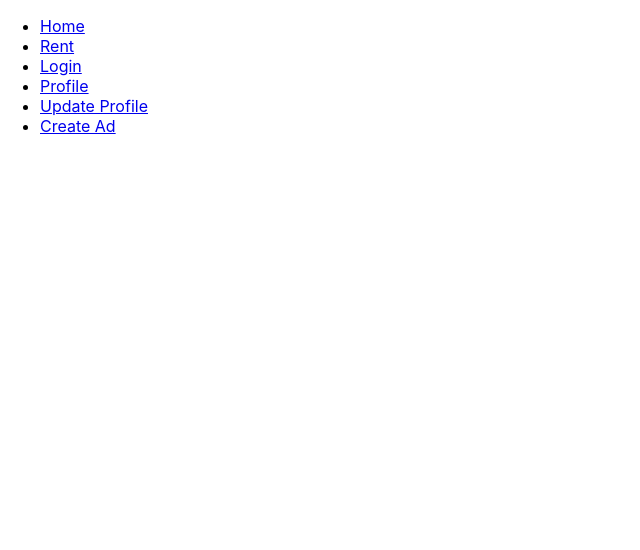
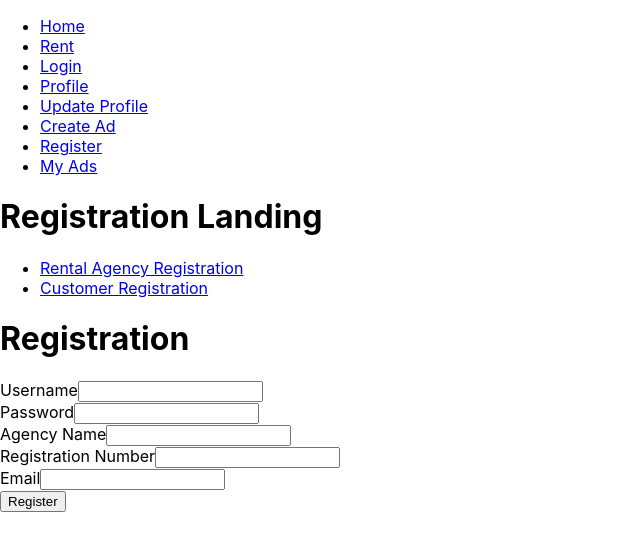
Before and after one commit to Danod12/property_rental, a React (Create React App) app in the folder client/: page /registration/rental_agency in a window 1280 px wide. Shown: the top 550 px of the page, without its empty margins (0-640 px from the left). Built offline with nearby package versions, Linux system fonts and the light colour scheme.

Commit message:
agency stuff

```diff
--- a/client/src/App.js
+++ b/client/src/App.js
@@ -1,5 +1,6 @@
 import { BrowserRouter as Router, Route, Link } from "react-router-dom";
 import { LoginContext } from "./components/Contexts/LoginContext";
+import { AdContext } from "./components/Contexts/AdContext";
 
 import React, { useState } from "react";
 import LandingMain from "./pages/Landing_main";
@@ -9,6 +10,10 @@ import Profile from "./pages/Profile";
 import Update from "./pages/Update";
 import ProtectedRoutes from "./pages/ProtectedRoutes";
 import Create_ad from "./pages/Create_ad";
+import MyAd from "./pages/MyAd";
+
+import Registration_Landing from "./pages/Registration_Landing";
+import Ad_Highlight from "./pages/Ad_highlight";
 
 const Nav = ({ userId }) => (
   <ul>
@@ -30,12 +35,19 @@ const Nav = ({ userId }) => (
     <li>
       <Link to={"/create"}>Create Ad</Link>
     </li>
+    <li>
+      <Link to={"/registration"}>Register</Link>
+    </li>
+    <li>
+      <Link to={"/myadverts"}>My Ads</Link>
+    </li>
   </ul>
 );
 
 function App() {
   const [isAuth, setIsAuth] = useState(false);
   const [userId, setUserId] = useState(null);
+  const [adId, setAdId] = useState(null);
 
   return (
     <div>
@@ -44,6 +56,8 @@ function App() {
         <Route exact path="/" component={LandingMain}></Route>
         <Route path="/rent" component={Rent}></Route>
         <Route path="/create" component={Create_ad}></Route>
+        <Route path="/registration" component={Registration_Landing}></Route>
+        <Route path="/myadverts" component={MyAd}></Route>
 
         <LoginContext.Provider value={{ isAuth, setIsAuth, userId, setUserId }}>
           <Route path="/login" component={Login}></Route>
@@ -53,9 +67,14 @@ function App() {
             component={Profile}
             isAuth={isAuth}
           />
-
           <ProtectedRoutes path="/update" component={Update} isAuth={isAuth} />
         </LoginContext.Provider>
+
+        <AdContext.Provider value={{ adId, setAdId }}>
+          <Route path="/myadverts/:adId">
+            <Ad_Highlight id_property_ad={adId} />
+          </Route>
+        </AdContext.Provider>
       </Router>
       <h1>{isAuth}</h1>
     </div>
--- /dev/null
+++ b/client/src/components/Contexts/AdContext.js
@@ -0,0 +1,3 @@
+import { createContext } from "react";
+
+export const AdContext = createContext({});
--- /dev/null
+++ b/client/src/components/ad_indv/Ad_indv.js
@@ -0,0 +1,22 @@
+import React, { useContext } from "react";
+import { Link } from "react-router-dom";
+import { AdContext } from "../Contexts/AdContext";
+
+function Ad_indv({ description, rent, ID }) {
+  let { setAdId } = useContext(AdContext);
+
+  const testFunction = () => {
+    setAdId(ID);
+  };
+
+  return (
+    <div>
+      Description:{description} Rent: {rent} ID: {ID}:
+      <Link onClick={testFunction} to={`/myadverts/${ID}`}>
+        View Ad
+      </Link>
+    </div>
+  );
+}
+
+export default Ad_indv;
--- a/client/src/pages/Ad_Indv.js
+++ b/client/src/pages/Ad_Indv.js
@@ -0,0 +1,14 @@
+import React, { useContext } from "react";
+import { Link } from "react-router-dom";
+import { AdContext } from "../components/Contexts/AdContext";
+
+export default function Ad_indv({ description, rent, ID }) {
+  const { setAdId } = useContext(AdContext);
+
+  return (
+    <div>
+      Description:{description} Rent: {rent} ID: {ID}:
+      <Link to={`/myadverts/${ID}`}>View Ad</Link>
+    </div>
+  );
+}
--- /dev/null
+++ b/client/src/pages/Ad_highlight.js
@@ -0,0 +1,31 @@
+import React, { useEffect, useState } from "react";
+import Axios from "axios";
+
+function Ad_highlight({ id_property_ad }) {
+  const [adInd, setAdInd] = useState([]);
+  const getIndAd = `http://localhost:3001/advert/9`;
+
+  useEffect(() => {
+    Axios.get(getIndAd).then((response) => {
+      setAdInd(response.data);
+      console.log(response.data);
+    });
+  }, []);
+
+  return (
+    <div>
+      <h1>This is your main ad</h1>
+
+      {adInd.map((val) => {
+        return (
+          <div>
+            Description: {val.description}
+            Rent: {val.rent}
+          </div>
+        );
+      })}
+    </div>
+  );
+}
+
+export default Ad_highlight;
--- a/client/src/pages/Create_ad.js
+++ b/client/src/pages/Create_ad.js
@@ -1,15 +1,29 @@
 import React from "react";
-import { useState } from "react";
+import { useState, useEffect } from "react";
 import Axios from "axios";
 
 function Create_ad() {
   const [adDescription, setAdDescription] = useState("");
   const [adRent, setAdRent] = useState("");
+  const [dbIDA, setDbIDA] = useState(null);
+
+  useEffect(() => {
+    Axios.get("http://localhost:3001/login").then((response) => {
+      if (response.data.loggedIn === true) {
+        setDbIDA(response.data.user[0].id);
+      }
+    });
+  }, []);
+
+  const viewState = () => {
+    console.log(dbIDA);
+  };
 
   const submitAd = () => {
     Axios.post("http://localhost:3001/create", {
       description: adDescription,
       rent: adRent,
+      rental_agency_id: dbIDA,
     }).then(() => {
       alert("succesfull insert");
     });
@@ -18,7 +32,7 @@ function Create_ad() {
   return (
     <div>
       <div className="RentAd">
-        <lable>Description </lable>
+        <label>Description </label>
         <input
           type="text"
           name="description"
@@ -36,6 +50,7 @@ function Create_ad() {
           }}
         ></input>
         <button onClick={submitAd}>Place Ad</button>
+        <button onClick={viewState}>Check No</button>
       </div>
     </div>
   );
--- /dev/null
+++ b/client/src/pages/MyAd.js
@@ -0,0 +1,46 @@
+import React from "react";
+import { useEffect, useState } from "react";
+
+import Axios from "axios";
+import AdIndv from "../pages/Ad_indv";
+
+function MyAd() {
+  const [dbID, setDbID] = useState(null);
+  const [myAds, setMyAds] = useState([]);
+
+  const getMyAds = `http://localhost:3001/adverts/${dbID}`;
+
+  useEffect(() => {
+    Axios.get("http://localhost:3001/login").then((response) => {
+      if (response.data.loggedIn === true) {
+        setDbID(response.data.user[0].id);
+      }
+    });
+  }, []);
+
+  const findAd = () => {
+    Axios.get(getMyAds).then((response) => {
+      setMyAds(response.data);
+    });
+  };
+
+  return (
+    <div>
+      <button onClick={findAd}>Find My Ads</button>
+
+      {myAds.map((val) => {
+        return (
+          <div>
+            <AdIndv
+              description={val.description}
+              rent={val.rent}
+              ID={val.id_property_ad}
+            />
+          </div>
+        );
+      })}
+    </div>
+  );
+}
+
+export default MyAd;
--- /dev/null
+++ b/client/src/pages/Registration_Customer.js
@@ -0,0 +1,71 @@
+import React, { useState } from "react";
+import Axios from "axios";
+
+function Registration_Customer() {
+  const [userNameReg, setUserNameReg] = useState("");
+  const [passwordReg, setPasswordReg] = useState("");
+  const [firstNameReg, setFirstNameReg] = useState("");
+  const [lastNameReg, setLastNameReg] = useState("");
+  const [emailReg, setEmailReg] = useState("");
+
+  const register = () => {
+    Axios.post("http://localhost:3001/register", {
+      username: userNameReg,
+      password: passwordReg,
+      firstName: firstNameReg,
+      lastName: lastNameReg,
+      email: emailReg,
+    }).then((response) => {
+      console.log(response.data);
+    });
+  };
+
+  return (
+    <div className="registration">
+      <h1>Registration</h1>
+      <label>Username</label>
+      <input
+        type="text"
+        onChange={(e) => {
+          setUserNameReg(e.target.value);
+        }}
+      ></input>
+      <br></br>
+      <label>Password</label>
+      <input
+        type="password"
+        onChange={(e) => {
+          setPasswordReg(e.target.value);
+        }}
+      ></input>
+      <br></br>
+      <label>First Name</label>
+      <input
+        type="text"
+        onChange={(e) => {
+          setFirstNameReg(e.target.value);
+        }}
+      ></input>
+      <br></br>
+      <label> Last Name</label>
+      <input
+        type="text"
+        onChange={(e) => {
+          setLastNameReg(e.target.value);
+        }}
+      ></input>
+      <br></br>
+      <label> E-mail</label>
+      <input
+        type="text"
+        onChange={(e) => {
+          setEmailReg(e.target.value);
+        }}
+      ></input>
+      <br></br>
+      <button onClick={register}>Register</button>
+    </div>
+  );
+}
+
+export default Registration_Customer;
--- /dev/null
+++ b/client/src/pages/Registration_Landing.js
@@ -0,0 +1,35 @@
+import React from "react";
+import { useRouteMatch } from "react-router";
+import { BrowserRouter as Router, Link, Route } from "react-router-dom";
+import Registration_Customer from "./Registration_Customer";
+import Registration_Rental_Agency from "./Registration_Rental_Agency";
+
+function Registration_Landing() {
+  let { url } = useRouteMatch();
+
+  return (
+    <div>
+      <h1>Registration Landing</h1>
+      <nav>
+        <ul>
+          <li>
+            <Link to={`${url}/rental_agency`}> Rental Agency Registration</Link>
+          </li>
+          <li>
+            <Link to={`${url}/customer`}>Customer Registration</Link>
+          </li>
+        </ul>
+      </nav>
+
+      <Route
+        path="/registration/customer"
+        component={Registration_Customer}
+      ></Route>
+      <Route
+        path="/registration/rental_agency"
+        component={Registration_Rental_Agency}
+      ></Route>
+    </div>
+  );
+}
+export default Registration_Landing;
--- /dev/null
+++ b/client/src/pages/Registration_Rental_Agency.js
@@ -0,0 +1,74 @@
+import React from "react";
+import { useState } from "react";
+import Axios from "axios";
+
+function Registration_Rental_Agency() {
+  const [userNameRegAgent, setUserNameRegAgent] = useState("");
+  const [passwordRegAgent, setPasswordRegAgent] = useState("");
+  const [nameRegAgent, setNameRegAgent] = useState("");
+  const [emailRegAgent, setEmailRegAgent] = useState("");
+  const [regNumAgent, setRegNumAgent] = useState("");
+
+  const registerAgency = () => {
+    Axios.post("http://localhost:3001/register_rental_agency", {
+      username: userNameRegAgent,
+      password: passwordRegAgent,
+      name: nameRegAgent,
+      registration: regNumAgent,
+      email: emailRegAgent,
+    }).then((response) => {
+      console.log(response.data);
+    });
+  };
+
+  return (
+    <div className="registration">
+      <h1>Registration</h1>
+      <label>Username</label>
+      <input
+        type="text"
+        onChange={(e) => {
+          setUserNameRegAgent(e.target.value);
+        }}
+      ></input>
+      <br></br>
+      <label>Password</label>
+      <input
+        type="password"
+        onChange={(e) => {
+          setPasswordRegAgent(e.target.value);
+        }}
+      ></input>
+      <br></br>
+      <label>Agency Name</label>
+      <input
+        type="text"
+        onChange={(e) => {
+          setNameRegAgent(e.target.value);
+        }}
+      ></input>
+      <br></br>
+      <label>Registration Number</label>
+      <input
+        type="text"
+        onChange={(e) => {
+          setRegNumAgent(e.target.value);
+        }}
+      ></input>
+      <br></br>
+      <label>Email</label>
+      <input
+        type="text"
+        onChange={(e) => {
+          setEmailRegAgent(e.target.value);
+        }}
+      ></input>
+
+      <br></br>
+
+      <button onClick={registerAgency}>Register</button>
+    </div>
+  );
+}
+
+export default Registration_Rental_Agency;
```
Also changed, not shown: client/src/pages/Login.js (+3 -65 lines), 1 other file (tests, documents, lock files or other folders).
